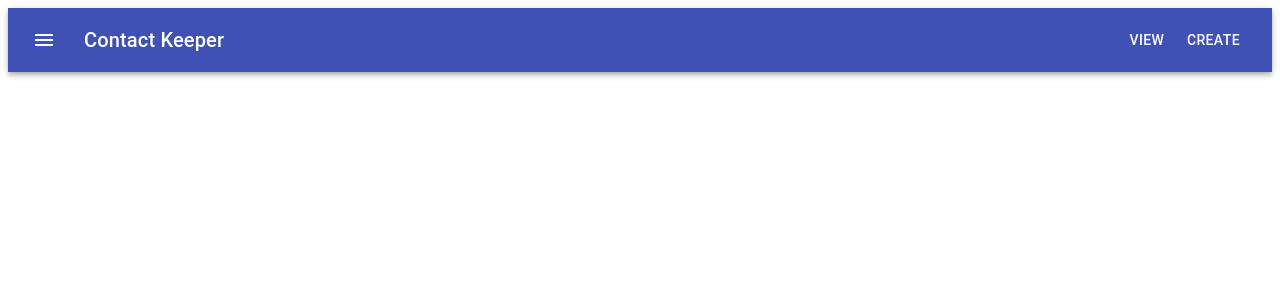
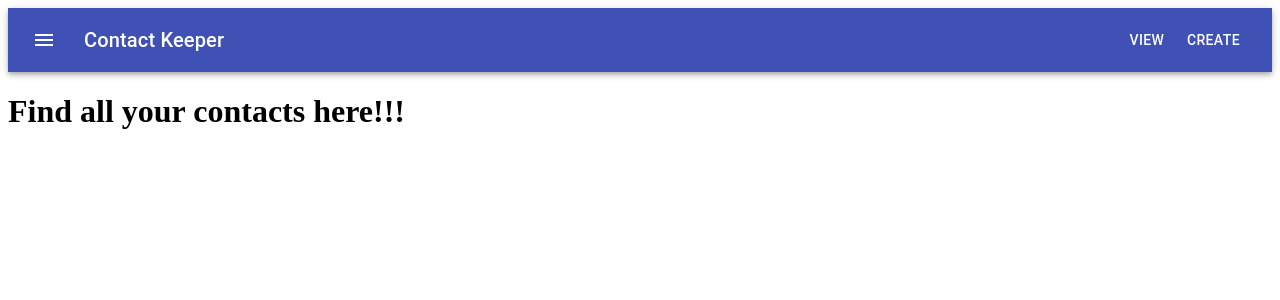
Before and after one commit to Gomathi-Janakiram/CRM-Frontend, a React (Create React App) app in the folder client/: page /contacts in a window 1280 px wide. Shown: the top 300 px of the page. Built offline with nearby package versions, Linux system fonts and the light colour scheme.

Commit message:
added routes for add and view contact page

```diff
--- a/client/src/App.js
+++ b/client/src/App.js
@@ -1,6 +1,8 @@
 import HomePage from './components/homePage/home'
 import {BrowserRouter as Router,Route,Switch} from 'react-router-dom'
 import Navbar from './components/navbar/navbar'
+import AddContact from './components/addContact/contact'
+import Contacts from './components/contacts/contact'
 
 function App() {
   return (
@@ -12,6 +14,12 @@ function App() {
             <Route exact path='/'>
               <HomePage/>
             </Route>
+            <Route exact path='/addContact'>
+              <AddContact/>
+            </Route>
+            <Route exact path='/contacts'>
+              <Contacts/>
+            </Route>
           </Switch>
         </Router>
       </header>
```
Also changed, not shown: 1 other file (tests, documents, lock files or other folders).
